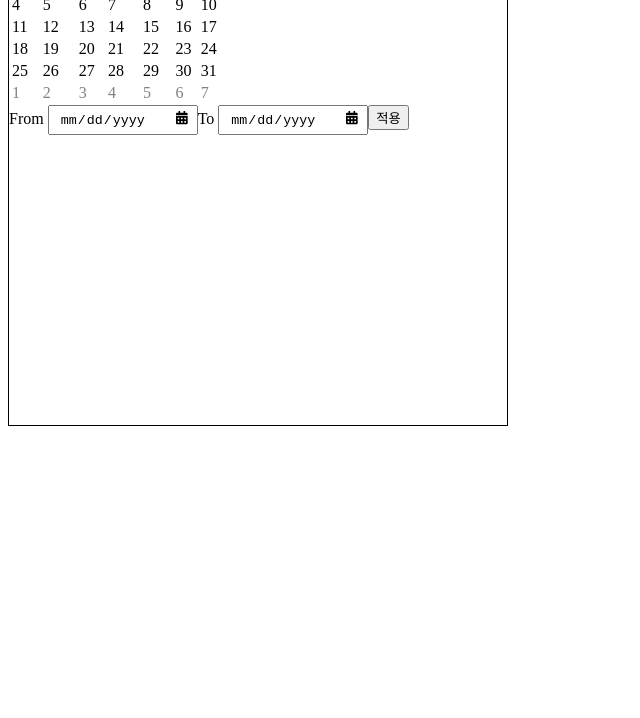
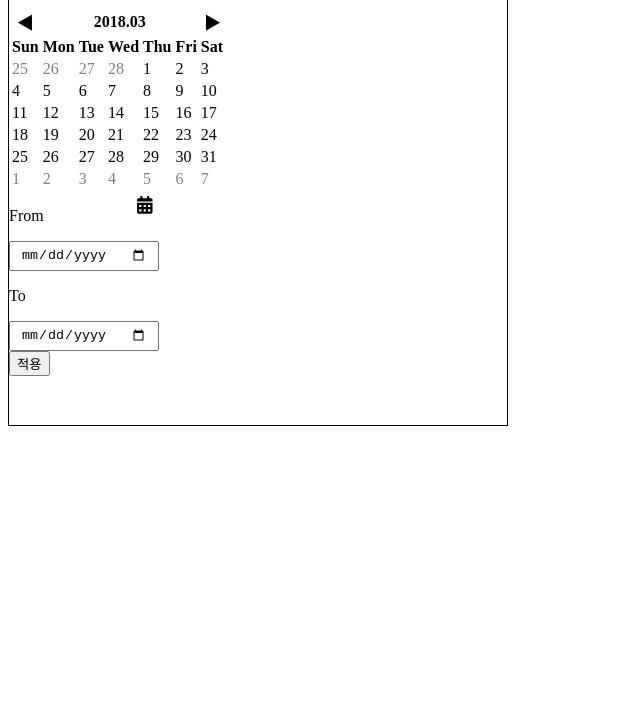
Before and after one commit to JungYouTaek/spendit, a plain HTML site: page HTML/index.html in a window 1280 px wide. Shown: the part 82-800 px from the top of the page, without its empty margins (0-640 px from the left). Drawn offline with Linux system fonts and the light colour scheme.

Commit message:
Modify markup

```diff
--- a/HTML/index.html
+++ b/HTML/index.html
@@ -13,15 +13,17 @@
     <title>Spendit</title>
   </head>
   <body>
+    <main>
+      <h1>Spendit frontend test</h1>
       <div class="calendar">
         <table id="calendar__table" class="calendar__table">
           <thead>
-        <tr>
-          <th id="calendar__before"><</th>
+            <tr class="calendar__date">
+              <th id="calendar__before" class="calendar__date--move">◀</th>
               <th id="calendar__date" colspan="5"></th>
-          <th id="calendar__after">></th>
+              <th id="calendar__after" class="calendar__date--move">▶</th>
             </tr>
-        <tr>
+            <tr class="calendar__day">
               <th>Sun</th>
               <th>Mon</th>
               <th>Tue</th>
@@ -33,22 +35,30 @@
           </thead>
         </table>
       </div>
-  <div id="from-date" class="datepicker">
-    <label>From</label>
+      <div class="datepicker">
+        <p>From</p>
+        <div id="from-date" class="datepicker__wrapper">
           <input class="datepicker__input" type="date" name="selected_date" />
           <span class="datepicker__btn">
-      <button type="button"><i class="fas fa-calendar-alt"></i></button>
+            <button type="button">
+              <i class="fas fa-calendar-alt fa-lg"></i>
+            </button>
           </span>
         </div>
-  <div id="to-date" class="datepicker">
-    <label>To</label>
+        <p>To</p>
+        <div id="to-date" class="datepicker__wrapper">
           <input class="datepicker__input" type="date" name="selected_date" />
           <span class="datepicker__btn">
-      <button type="button"><i class="fas fa-calendar-alt"></i></button>
+            <button type="button">
+              <i class="fas fa-calendar-alt fa-lg"></i>
+            </button>
           </span>
         </div>
-  <button>적용</button>
-  <script src="https://use.fontawesome.com/releases/v5.0.9/js/all.js" integrity="sha384-8iPTk2s/jMVj81dnzb/iFR2sdA7u06vHJyyLlAd4snFpCl/SnyUjRrbdJsw1pGIl" crossorigin="anonymous"></script>
+        <button class="apply">적용</button>
+      </div>
+    </main>
+    <script src="https://use.fontawesome.com/releases/v5.0.9/js/all.js" integrity="sha384-8iPTk2s/jMVj81dnzb/iFR2sdA7u06vHJyyLlAd4snFpCl/SnyUjRrbdJsw1pGIl"
+      crossorigin="anonymous"></script>
     <script src="./main.js"></script>
   </body>
 </html>
```
Lines whose indentation alone changed are shown as unchanged.
